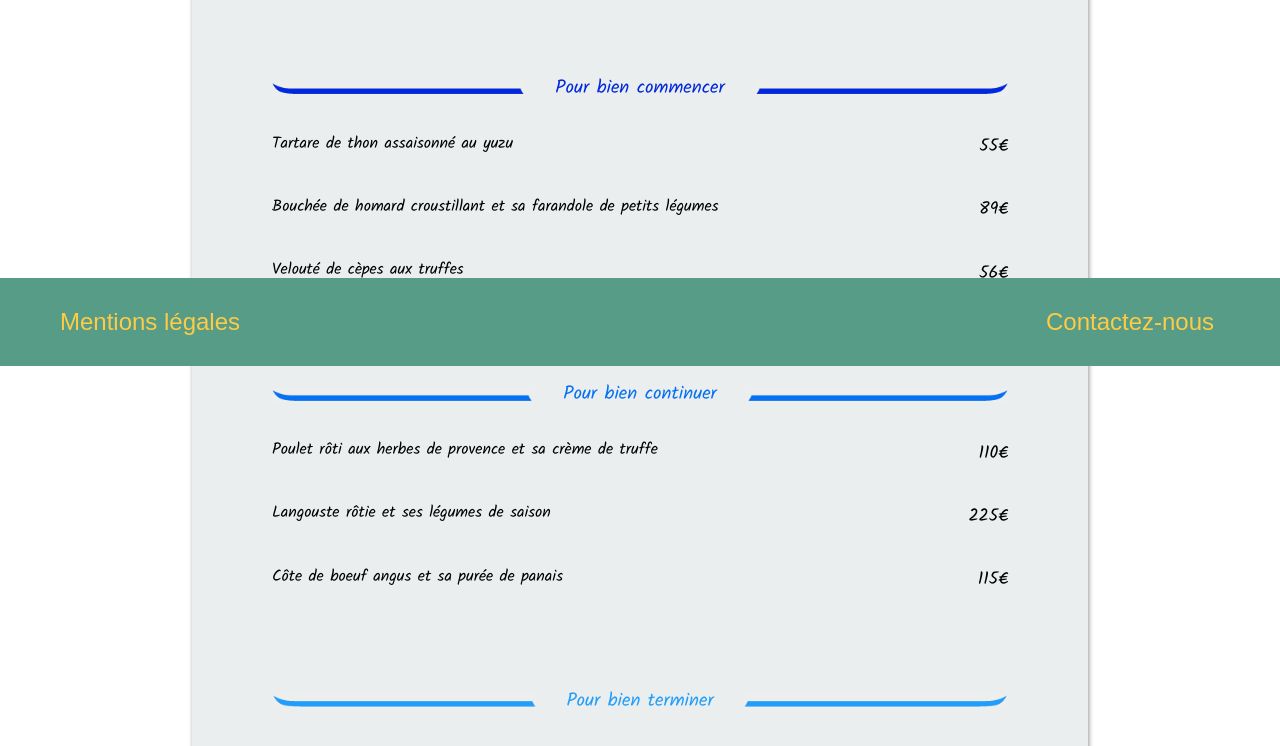
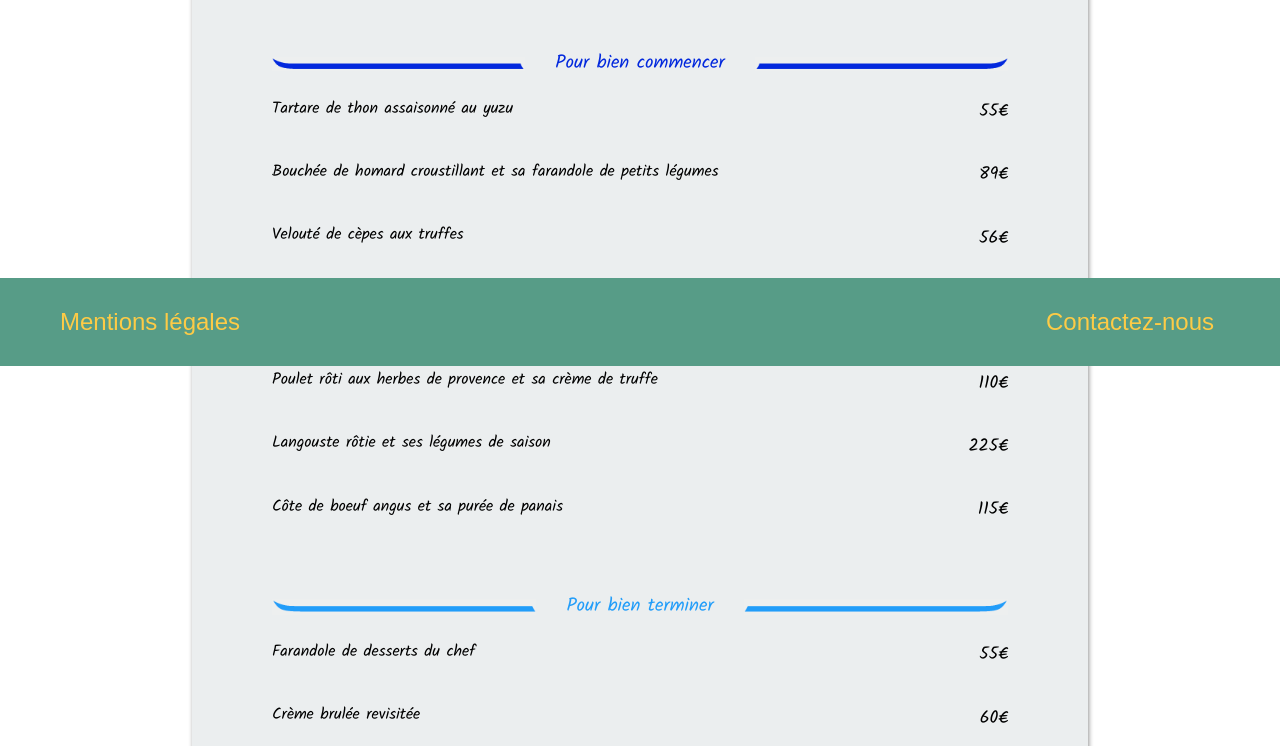
Before and after one commit to frederique27/Projet-OhMyFood, a plain HTML site: page menu3.html in a window 1280 px wide. Shown: the part 434-1180 px from the top of the page. Drawn offline with Linux system fonts and the light colour scheme.

Commit message:
correction validateur HTML

```diff
--- a/menu3.html
+++ b/menu3.html
@@ -16,10 +16,10 @@
     <h2 class="premier_titre">Le délice des papilles</h2>
     <section class="menu_complet" id="menu_delice">
         <h2>Le délice des papilles</h2>
-        <ul>
         <h3>
             <span>Pour bien commencer</span>
         </h3>
+        <ul>
             <li>
                 <p class="plat">Tartare de thon assaisonné au yuzu </p>
                 <p class="prix">55€</p>
@@ -32,9 +32,11 @@
                 <p class="plat">Velouté de cèpes aux truffes </p>
                 <p class="prix">56€</p>
             </li>
+        </ul>
         <h3>
             <span>Pour bien continuer</span>
         </h3>
+        <ul>
             <li>
                 <p class="plat">Poulet rôti aux herbes de provence et sa crème de truffe </p>
                 <p class="prix">110€</p>
@@ -47,9 +49,11 @@
                 <p class="plat">Côte de boeuf angus et sa purée de panais </p>
                 <p class="prix">115€</p>
             </li>
+        </ul>
         <h3>
             <span>Pour bien terminer</span>
         </h3>
+        <ul>
             <li>
                 <p class="plat">Farandole de desserts du chef </p>
                 <p class="prix">55€</p>
--- a/sass/_fullMenu1234.scss
+++ b/sass/_fullMenu1234.scss
@@ -11,7 +11,7 @@
     max-width: 1200px;
     padding: 80px 0;
     ul {
-        margin: 50px 80px;
+        margin: 0 80px;
         padding: 0;
     }
     li {
@@ -22,7 +22,7 @@
         }
     }
     h3 {
-        margin: 75px 0 10px 0;
+        margin: 50px 80px 0;
         display: flex;
         &::before, &::after {
             content: "";
@@ -72,6 +72,7 @@
     h2:last-child {
         font-size: 2em;
         margin: 0;
+        margin-top: 50px;
     }
     h2 {
         font-family: $devonshire;
@@ -108,7 +109,7 @@
         @include titre-chic();
         font-size: 2em;
     }
-    h3:first-child {
+    h3:nth-of-type(1) {
         &::before {
             background-image: url("../lignes_menus/chic1a.png");
         }
@@ -176,7 +177,7 @@
         font-family:$kalam;
         font-weight: 400;
     }
-    h3:first-child {
+    h3:nth-of-type(1) {
         &::before {
             background-image: url("../lignes_menus/delice1a.png");
         }
```
Also changed, not shown: menu1.html (+5 -1 lines), menu2.html (+5 -1 lines), menu4.html (+5 -1 lines), sass/main.css, 1 other file. Lines whose indentation alone changed are shown as unchanged.
